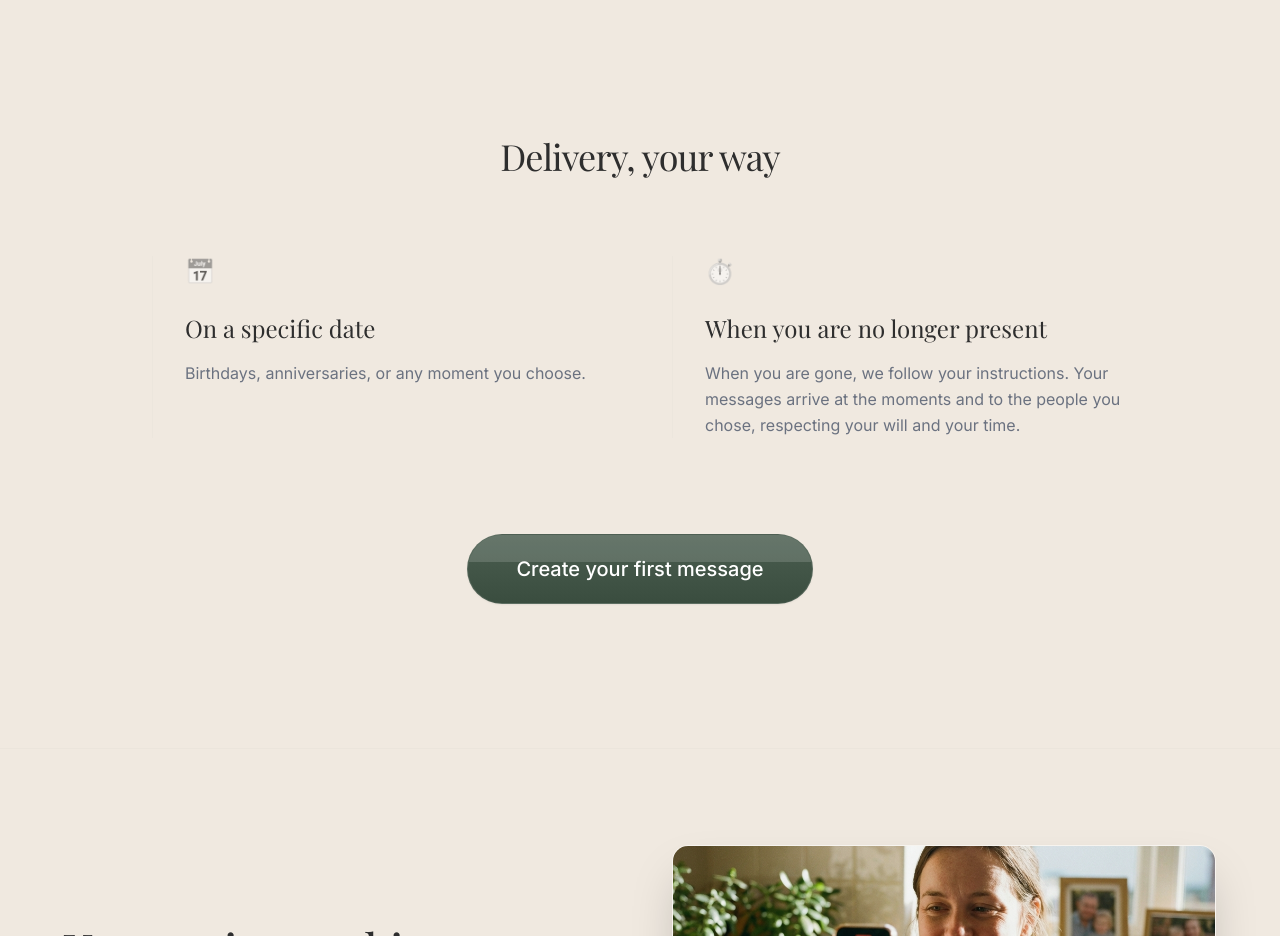
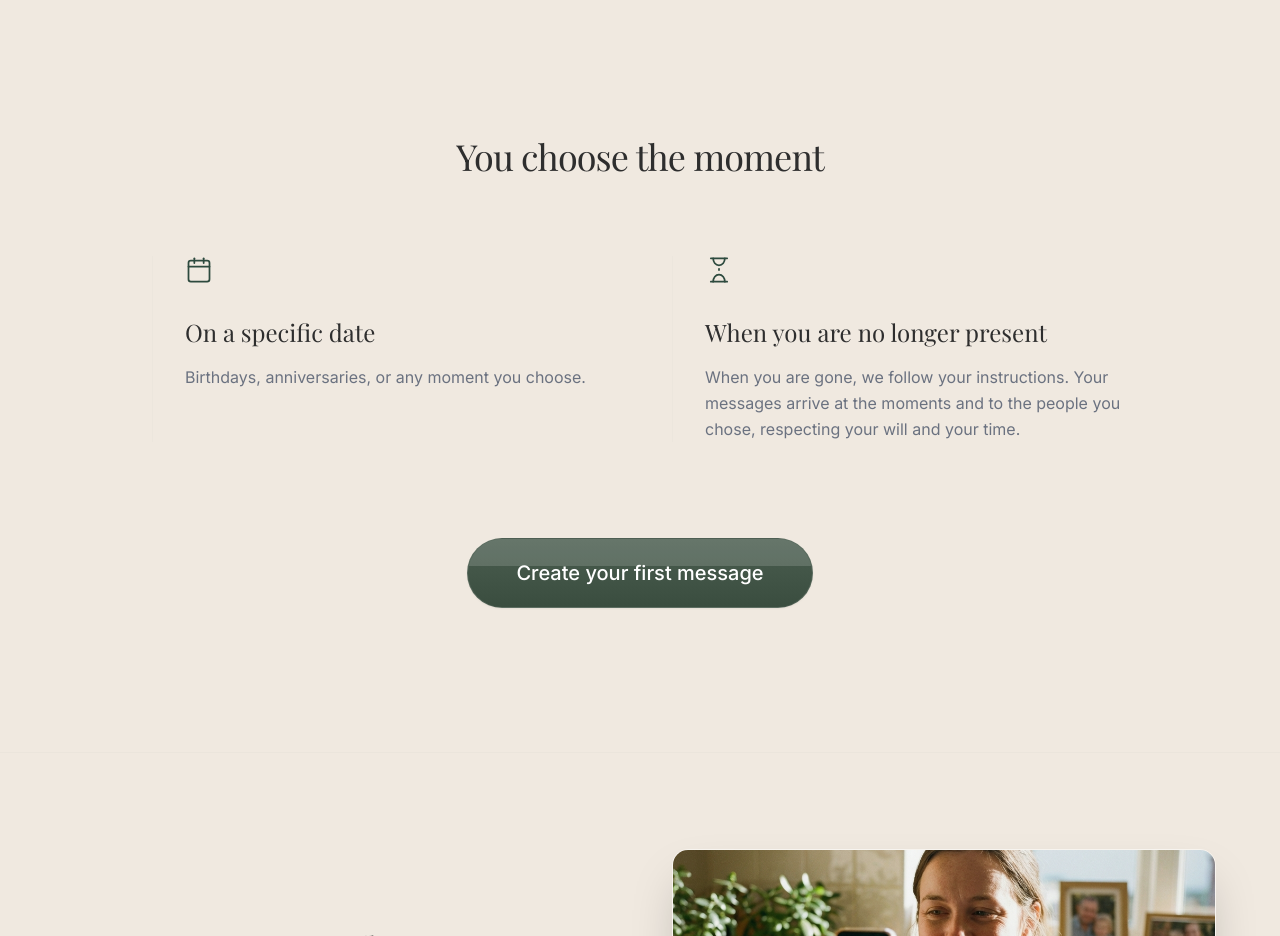
Before and after one commit to danielfernandezesnal/voiceforlater, a Next.js app: page /en in a window 1280 px wide. Shown: the part 2380-3316 px from the top of the page. Built offline with nearby package versions, Linux system fonts and the light colour scheme; no server answers; a web font is replaced by a local one.

Commit message:
style(landing): update delivery section title and icons to elegant SVGs

```diff
--- a/app/[locale]/page.tsx
+++ b/app/[locale]/page.tsx
@@ -169,8 +169,13 @@ export default async function LocaleHomePage({
                 <h2 className="text-3xl md:text-4xl font-serif font-light text-center mb-20 tracking-tight">{dict.landing.delivery.title}</h2>
                 <div className="grid md:grid-cols-2 gap-12 md:gap-16 mb-20">
                     <div className="flex flex-col items-start gap-6 border-l border-border/40 pl-8 transition-colors hover:border-primary/40 group">
-                        <div className="text-2xl opacity-60 grayscale group-hover:grayscale-0 group-hover:opacity-100 transition-all">
-                            📅
+                        <div className="mb-2">
+                            <svg width="28" height="28" viewBox="0 0 24 24" fill="none" stroke="#2D4A3E" stroke-width="1.5" stroke-linecap="round" stroke-linejoin="round">
+                                <rect x="3" y="4" width="18" height="18" rx="2" />
+                                <line x1="3" y1="9" x2="21" y2="9" />
+                                <line x1="8" y1="2" x2="8" y2="6" />
+                                <line x1="16" y1="2" x2="16" y2="6" />
+                            </svg>
                         </div>
                         <div>
                             <h3 className="text-xl md:text-2xl font-serif font-light mb-4">{dict.landing.delivery.date.title}</h3>
@@ -178,8 +183,14 @@ export default async function LocaleHomePage({
                         </div>
                     </div>
                     <div className="flex flex-col items-start gap-6 border-l border-border/40 pl-8 transition-colors hover:border-primary/40 group">
-                        <div className="text-2xl opacity-60 grayscale group-hover:grayscale-0 group-hover:opacity-100 transition-all">
-                            ⏱️
+                        <div className="mb-2">
+                            <svg width="28" height="28" viewBox="0 0 24 24" fill="none" stroke="#2D4A3E" stroke-width="1.5" stroke-linecap="round" stroke-linejoin="round">
+                                <path d="M5 22h14" />
+                                <path d="M5 2h14" />
+                                <path d="M17 22c0-3.1-2-6-5-6s-5 2.9-5 6" />
+                                <path d="M17 2c0 3.1-2 6-5 6s-5-2.9-5-6" />
+                                <path d="M12 11v1" />
+                            </svg>
                         </div>
                         <div>
                             <h3 className="text-xl md:text-2xl font-serif font-light mb-4">{dict.landing.delivery.checkin.title}</h3>
--- a/messages/en.json
+++ b/messages/en.json
@@ -99,7 +99,7 @@
       }
     },
     "delivery": {
-      "title": "Delivery, your way",
+      "title": "You choose the moment",
       "date": {
         "title": "On a specific date",
         "description": "Birthdays, anniversaries, or any moment you choose."
--- a/messages/es.json
+++ b/messages/es.json
@@ -99,7 +99,7 @@
       }
     },
     "delivery": {
-      "title": "Entrega a tu manera",
+      "title": "Vos elegís el momento",
       "date": {
         "title": "En una fecha específica",
         "description": "Cumpleaños, aniversarios o cualquier momento importante."
```
